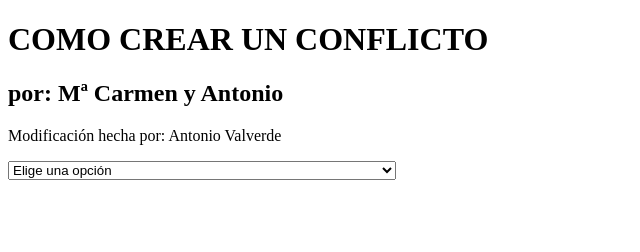
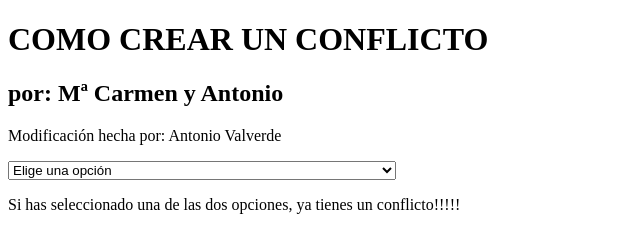
Before and after one commit to antonio-valverde/Conflicto_Duo, a plain HTML site: page index.html in a window 1280 px wide. Shown: the whole page, without its empty margins (0-640 px from the left). Drawn offline with Linux system fonts and the light colour scheme.

Commit message:
párrafo añadido

```diff
--- a/index.html
+++ b/index.html
@@ -14,5 +14,7 @@
         <option value="2">Codificar los dos en la misma rama</option>
         <option value="3">Codificar en ramas distintas justo en la misma línea de código</option>
     </select>
+
+    <p>Si has seleccionado una de las dos opciones, ya tienes un conflicto!!!!!</p>
 </body>
 </html>
```
